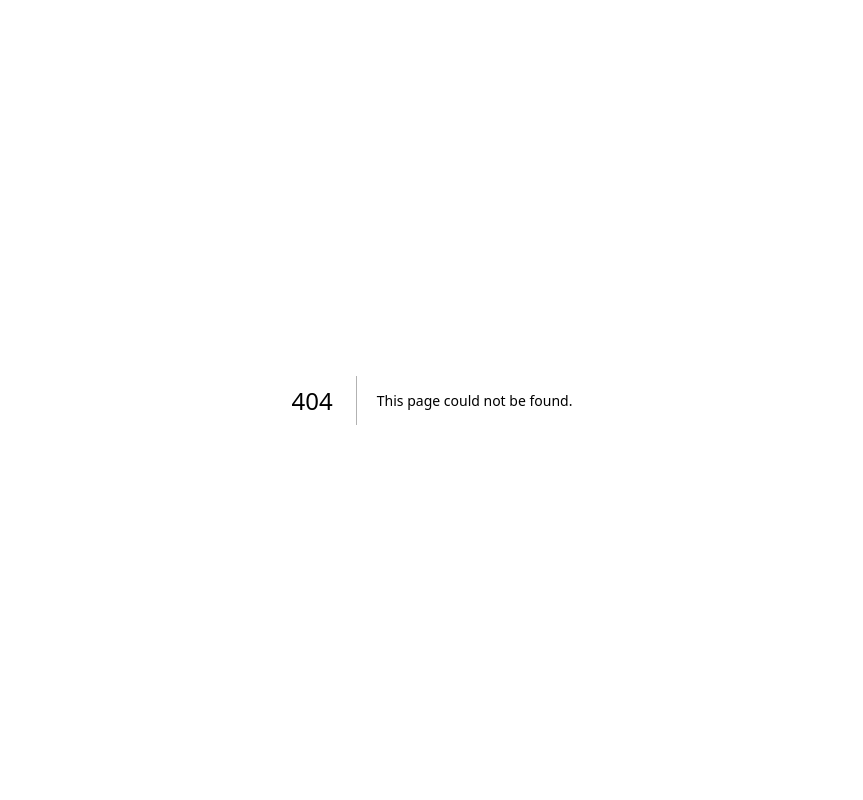
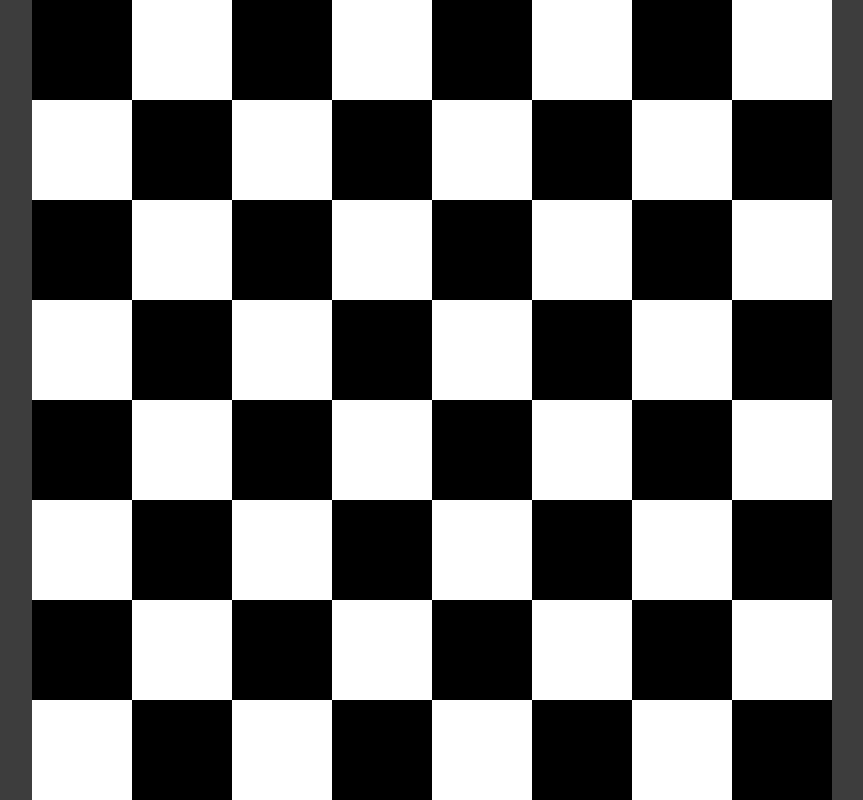
Before and after one commit to DiogoKenway/tabuleiro, a Next.js app: page /tabuleiro in a window 1280 px wide. Before the commit this address had no page. Shown: the whole page, without its empty margins (208-1071 px from the left). Built offline with nearby package versions, Linux system fonts and the light colour scheme.

Commit message:
adding project

```diff
--- /dev/null
+++ b/pages/linhaTabuleiro.jsx
@@ -0,0 +1,89 @@
+import Quadrado from "./quadrado"
+
+
+export default function LinhaTabuleiro() {
+    return (
+        <>
+            <div className="linha">
+                <Quadrado black/>
+                <Quadrado white/>
+                <Quadrado black/>
+                <Quadrado white/>
+                <Quadrado black/>
+                <Quadrado white/>
+                <Quadrado black/>
+                <Quadrado white/>
+            </div>
+            <div className="linha">
+                <Quadrado white/>
+                <Quadrado black/>
+                <Quadrado white/>
+                <Quadrado black/>
+                <Quadrado white/>
+                <Quadrado black/>
+                <Quadrado white/>
+                <Quadrado black/>
+            </div>
+            <div className="linha">
+                <Quadrado black/>
+                <Quadrado white/>
+                <Quadrado black/>
+                <Quadrado white/>
+                <Quadrado black/>
+                <Quadrado white/>
+                <Quadrado black/>
+                <Quadrado white/>
+            </div>
+            <div className="linha">
+                <Quadrado white/>
+                <Quadrado black/>
+                <Quadrado white/>
+                <Quadrado black/>
+                <Quadrado white/>
+                <Quadrado black/>
+                <Quadrado white/>
+                <Quadrado black/>
+            </div>
+            <div className="linha">
+                <Quadrado black/>
+                <Quadrado white/>
+                <Quadrado black/>
+                <Quadrado white/>
+                <Quadrado black/>
+                <Quadrado white/>
+                <Quadrado black/>
+                <Quadrado white/>
+            </div>
+            <div className="linha">
+                <Quadrado white/>
+                <Quadrado black/>
+                <Quadrado white/>
+                <Quadrado black/>
+                <Quadrado white/>
+                <Quadrado black/>
+                <Quadrado white/>
+                <Quadrado black/>
+            </div>
+            <div className="linha">
+                <Quadrado black/>
+                <Quadrado white/>
+                <Quadrado black/>
+                <Quadrado white/>
+                <Quadrado black/>
+                <Quadrado white/>
+                <Quadrado black/>
+                <Quadrado white/>
+            </div>
+            <div className="linha">
+                <Quadrado white/>
+                <Quadrado black/>
+                <Quadrado white/>
+                <Quadrado black/>
+                <Quadrado white/>
+                <Quadrado black/>
+                <Quadrado white/>
+                <Quadrado black/>
+            </div>
+        </>
+    )
+}
--- /dev/null
+++ b/pages/quadrado.jsx
@@ -0,0 +1,5 @@
+export default function Quadrado({ black }) {
+    return (
+        <div className={`${black ? "black" : "white" }`}></div>
+    )
+}
--- /dev/null
+++ b/pages/tabuleiro.jsx
@@ -0,0 +1,9 @@
+import LinhaTabuleiro from "./linhaTabuleiro";
+
+export default function Tabuleiro() {
+    return (
+        <div className="wrapper">
+            <LinhaTabuleiro />
+        </div>
+    )
+}
--- a/styles/globals.css
+++ b/styles/globals.css
@@ -4,6 +4,12 @@ body {
   margin: 0;
   font-family: -apple-system, BlinkMacSystemFont, Segoe UI, Roboto, Oxygen,
     Ubuntu, Cantarell, Fira Sans, Droid Sans, Helvetica Neue, sans-serif;
+    background-color: #3D3D3D;
+    display: flex;
+    align-items: center;
+    justify-content: center;
+    width: 100vw;
+    height: 100vh;
 }
 
 a {
@@ -24,3 +30,26 @@ a {
     background: black;
   }
 }
+
+.wrapper {
+  width: 800px;
+  height: 800px;
+
+}
+
+.linha {
+  display: flex;
+  flex-wrap: wrap;
+}
+
+.black {
+  background-color: black;
+  width: 100px;
+  height: 100px;
+}
+
+.white {
+  background-color: white;
+  width: 100px;
+  height: 100px;
+}
```
Also changed, not shown: pages/index.js (+2 -66 lines).
